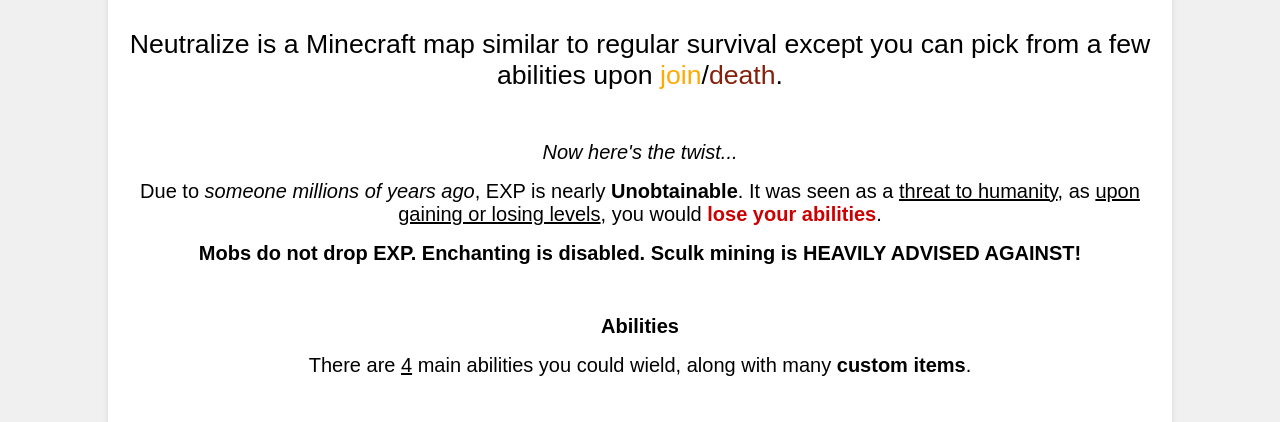
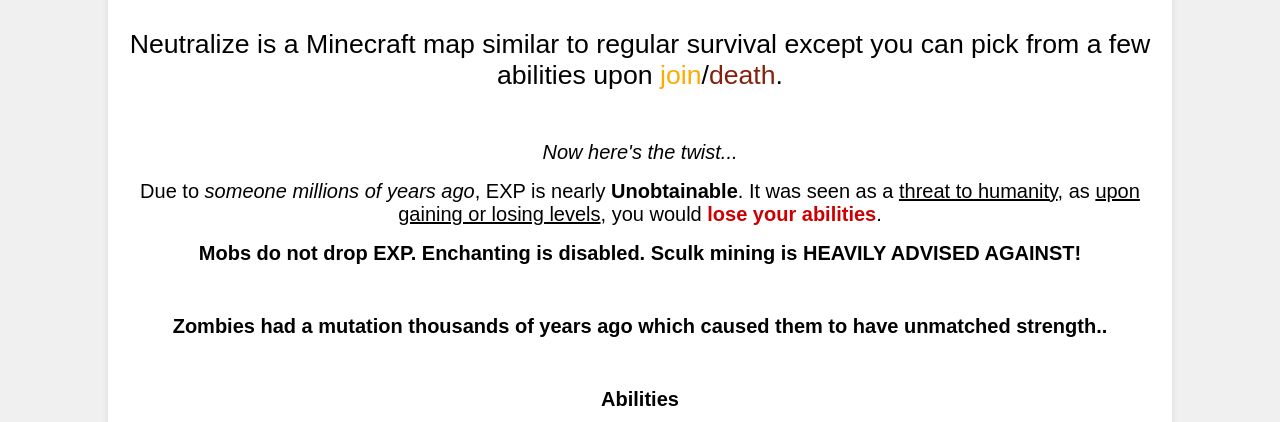
Before and after one commit to Sirpedia/Neutralize, a plain HTML site: page index.html in a window 1280 px wide. Shown: the part 96-518 px from the top of the page. Drawn offline with Linux system fonts and the light colour scheme; a web font is replaced by a local one.

Commit message:
Update index.html

```diff
--- a/index.html
+++ b/index.html
@@ -38,6 +38,8 @@
             <p><span style="font-size:15pt;">Due to <em>someone millions of years ago</em>, EXP is nearly <strong>Unobtainable</strong>. It was seen as a <u>threat to humanity</u>, as <u>upon gaining or losing levels</u>, you would <strong><span style="color:#cc0000;">lose your abilities</span></strong>.</span></p>
             <p><strong><span style="font-size:15pt;">Mobs do not drop EXP. Enchanting is disabled. Sculk mining is HEAVILY ADVISED AGAINST!</span></strong></p>
             <p><br></p>
+             <p><strong><span style="font-size:15pt">Zombies had a mutation thousands of years ago which caused them to have unmatched strength..</span></strong></p>
+            <p><br></p>
             <p><strong><span style="font-size:15pt;">Abilities</span></strong></p>
             <p><span style="font-size:15pt;">There are <u>4</u> main abilities you could wield, along with many <strong>custom items</strong>.</span></p>
             <p><br></p>
```
